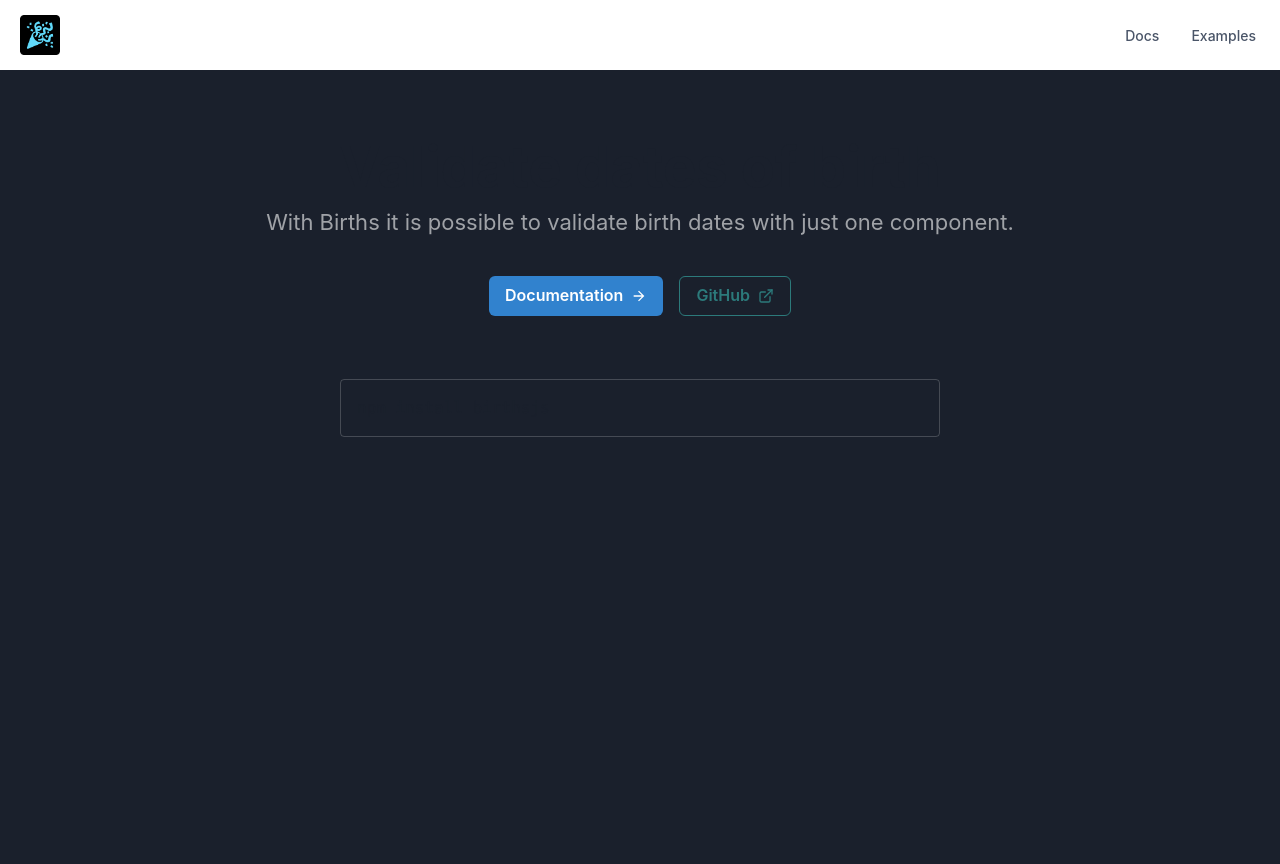
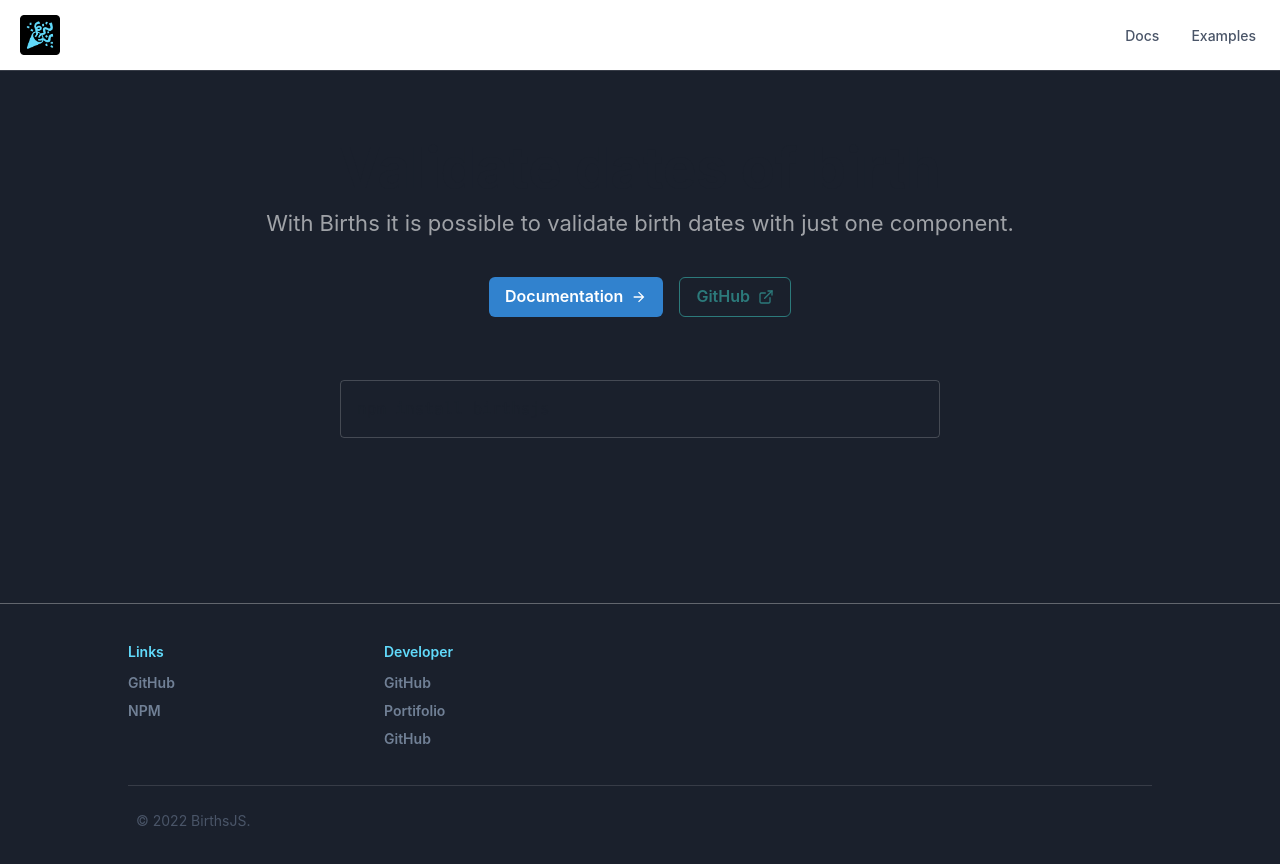
Before and after one commit to francisco-cruz/DocsBirthsJs, a React (Create React App) app: page / in a window 1280 px wide. Shown: the top 864 px of the page. Before the commit the page ends 800 px from the top, so only its background shows below. Built offline with nearby package versions, Linux system fonts and the light colour scheme.

Commit message:
confihurando links

```diff
--- a/public/index.html
+++ b/public/index.html
@@ -24,7 +24,7 @@
       work correctly both with client-side routing and a non-root public URL.
       Learn how to configure a non-root public URL by running `npm run build`.
     -->
-    <title>React App</title>
+    <title>BirthsJS</title>
   </head>
   <body>
     <noscript>You need to enable JavaScript to run this app.</noscript>
--- /dev/null
+++ b/src/components/Footer.js
@@ -0,0 +1,104 @@
+import {
+  Box,
+  Heading,
+  Flex,
+  List,
+  ListItem,
+  Link,
+  Text,
+} from "@chakra-ui/react";
+
+const LinkItem = ({ text, isTag = false, tagText }) => {
+  return (
+    <ListItem display="flex">
+      <Link fontWeight="600" href="#" color="rgba(113, 128, 150, 1)">
+        {text}
+      </Link>
+      {isTag && (
+        <Text
+          as="span"
+          bg="#008F94"
+          px="0.25rem"
+          display="inline-flex"
+          alignItems="center"
+          color="#fff"
+          height="1.25rem"
+          borderRadius="0.25rem"
+          ml="0.25rem"
+          mt="0.25rem"
+          fontSize="0.75rem"
+        >
+          {tagText}
+        </Text>
+      )}
+    </ListItem>
+  );
+};
+const Footer = () => {
+  return (
+    <Box
+      as="footer"
+      bg="#1A202C"
+      borderTop="1px solid"
+      borderColor="#ffffff50"
+      py="2.5rem"
+      fontSize="0.875rem"
+    >
+      <Box
+        maxW="64rem"
+        marginX="auto"
+        pb="2rem"
+        mb="1.5rem"
+        px={{ base: "1rem", lg: "0" }}
+        borderBottom="1px solid"
+        borderColor="#ffffff20"
+      >
+        <Flex justify="start" flexWrap="wrap" alignItems="start">
+          <Box w={{ base: "100%", lg: 1 / 4 }} mb={{ base: "1.5rem", lg: "0" }}>
+            <Heading
+              as="h5"
+              color="#61DAFB"
+              mb="0.5rem"
+              fontSize="0.875rem"
+              fontWeight="600"
+            >
+              Links
+            </Heading>
+            <List lineHeight="2" display="flex" flexDir="column" color="gray.500" fontWeight={600}>
+              <Link href="https://github.com/francisco-cruz/BirthsJS" isExternal>GitHub</Link>
+              <Link href="https://www.npmjs.com/package/birthsjs" isExternal>NPM</Link>
+            </List>
+          </Box>
+          <Box w={{ base: "100%", lg: 1 / 4 }} mb={{ base: "1.5rem", lg: "0" }}>
+            <Heading
+              as="h5"
+              color="#61DAFB"
+              mb="0.5rem"
+              fontSize="0.875rem"
+              fontWeight="600"
+            >
+              Developer
+            </Heading>
+            <List lineHeight="2" display="flex" flexDir="column" color="gray.500" fontWeight={600}>
+              <Link href="https://github.com/francisco-cruz" isExternal>GitHub</Link>
+              <Link href="https://ciscoportifolio.netlify.app/" isExternal>Portifolio</Link>
+              <Link href="https://www.instagram.com/ui_cisco/" isExternal>GitHub</Link>
+            </List>
+          </Box>
+        </Flex>
+      </Box>
+      <Flex
+        maxW="64rem"
+        mx="auto"
+        alignItems="center"
+        px={{ base: "1rem", lg: "0" }}
+      >
+        <Text color="gray.600" fontSize="0.875rem" pl="0.5rem">
+          &copy; 2022 BirthsJS.
+        </Text>
+      </Flex>
+    </Box>
+  );
+};
+
+export default Footer;
--- a/src/components/Header.js
+++ b/src/components/Header.js
@@ -18,7 +18,7 @@ import Logo from "../components/Navbar/Logo";
 export default function Header() {
   const { isOpen, onToggle } = useDisclosure();
   return (
-    <Box>
+    <Box  borderBottom={"1px solid #ffffff20"}>
       <Flex
         bg={useColorModeValue("white", "gray.800")}
         color={useColorModeValue("gray.600", "white")}
@@ -27,7 +27,6 @@ export default function Header() {
         minH={"70px"}
         py={{ base: 2 }}
         px={{ base: 4 }}
-        borderBottom={isOpen ? "1px solid transparent" : "1px solid #ffffff20"}
         align={"center"}
       >
         <Flex
@@ -54,7 +53,7 @@ export default function Header() {
           </Flex>
         </Flex>
       </Flex>
-      <Collapse in={isOpen} animateOpacity>
+      <Collapse in={isOpen} animateOpacity bg="red"borderBottom={isOpen ? "1px solid #ffffff20" : "1px solid transparent"}>
         <MobileNav />
       </Collapse>
     </Box>
--- a/src/components/Navbar/Logo.js
+++ b/src/components/Navbar/Logo.js
@@ -1,12 +1,12 @@
 import React from "react";
 import { Box, Image, Link } from "@chakra-ui/react";
-import Logos from '../../assets/img/logo.png'
+import logo from '../../assets/img/logo.png'
 
 export default function Logo(props) {
   return (
     <Box {...props} pos="absolute" left='20px' top="15px">
       <Link to="/">
-        <Image src={Logos} boxSize="40px" objectFit="cover" alt="Logo" />
+        <Image src={logo} boxSize="40px" objectFit="cover" alt="Logo" />
       </Link>
     </Box>
   );
--- a/src/components/Navbar/Navbar.js
+++ b/src/components/Navbar/Navbar.js
@@ -16,7 +16,8 @@ export default function WithSubnavigation() {
   const [isSmallerThan900] = useMediaQuery("(max-width: 767px)");
 
   return (
-    <Box display={isSmallerThan900 ? "block" : "none"}>
+    <Box display={isSmallerThan900 ? "block" : "none"} borderBottom={"1px solid #ffffff20"}
+    align={"center"}>
       <Flex
         display="flex"
         flexDir="row-reverse"
@@ -25,8 +26,6 @@ export default function WithSubnavigation() {
         minH={"70px"}
         py={{ base: 2 }}
         px={{ base: 4 }}
-        borderBottom={isOpen ? "1px solid transparent" : "1px solid #ffffff20"}
-        align={"center"}
         in={isOpen}
         animateOpacity
       >
--- a/src/pages/Docs/Docs.js
+++ b/src/pages/Docs/Docs.js
@@ -30,7 +30,6 @@ export default function Docs() {
         position="relative"
       >
         <Stack
-          id="section-instalation"
           minW="350px"
           w="100%"
           maxW="1000px"
@@ -48,7 +47,7 @@ export default function Docs() {
           <Heading fontSize="16px" color="#ffffff95" fontWeight={400}>
             Install Births from your terminal via npm.
           </Heading>
-          <Stack direction="row" pt={4}>
+          <Stack direction="row" pt={4} id="section-instalation">
             <pre>
               <code>
                 <div>
@@ -79,7 +78,7 @@ export default function Docs() {
               Import FormBirth and InputBirth from birthsjs.
             </Highlight>
           </Heading>
-          <Stack direction="row" pt={4}>
+          <Stack direction="row" pt={4} id="section-import">
             <pre>
               <code>
                 <div>
@@ -111,7 +110,7 @@ export default function Docs() {
               InputBirth to it.
             </Highlight>
           </Heading>
-          <Stack direction="row" pt={4}>
+          <Stack direction="row" pt={4} id="section-use">
             <pre>
               <code>
                 <div>
@@ -161,10 +160,10 @@ export default function Docs() {
               <Link to={"#section-instalation"}>Instalation</Link>
             </ListItem>
             <ListItem color="#ffffff90" fontSize="14px" mb={2}>
-              <Link>Import it</Link>
+              <Link to={"#section-import"} >Import it</Link>
             </ListItem>
             <ListItem color="#ffffff90" fontSize="14px" mb={2}>
-              <Link>Use it</Link>
+              <Link to={"#section-use"}>Use it</Link>
             </ListItem>
           </UnorderedList>
         </Stack>
--- a/src/pages/Index.js
+++ b/src/pages/Index.js
@@ -1,8 +1,9 @@
 // import HeaderIndex from "../components/HeaderIndex";
 import { ArrowForwardIcon, ExternalLinkIcon } from "@chakra-ui/icons";
-import { Button, Heading, Stack, Link, useMediaQuery } from "@chakra-ui/react";
+import { Button, Heading, Stack, Link, useMediaQuery, Stat } from "@chakra-ui/react";
 import React from "react";
 import "../assets/styles/index.css";
+import Footer from "../components/Footer";
 import Header from "../components/Header";
 
 export default function Index() {
@@ -10,6 +11,8 @@ export default function Index() {
   return (
     <>
       <Header />
+      <Stack position="relative" w="100vw" h="100vh">
+
       <Stack
         w="100%"
         h="100%"
@@ -58,6 +61,8 @@ export default function Index() {
           </pre>
         </Stack>
       </Stack>
+      <Footer></Footer>
+      </Stack>
     </>
   );
 }
```
